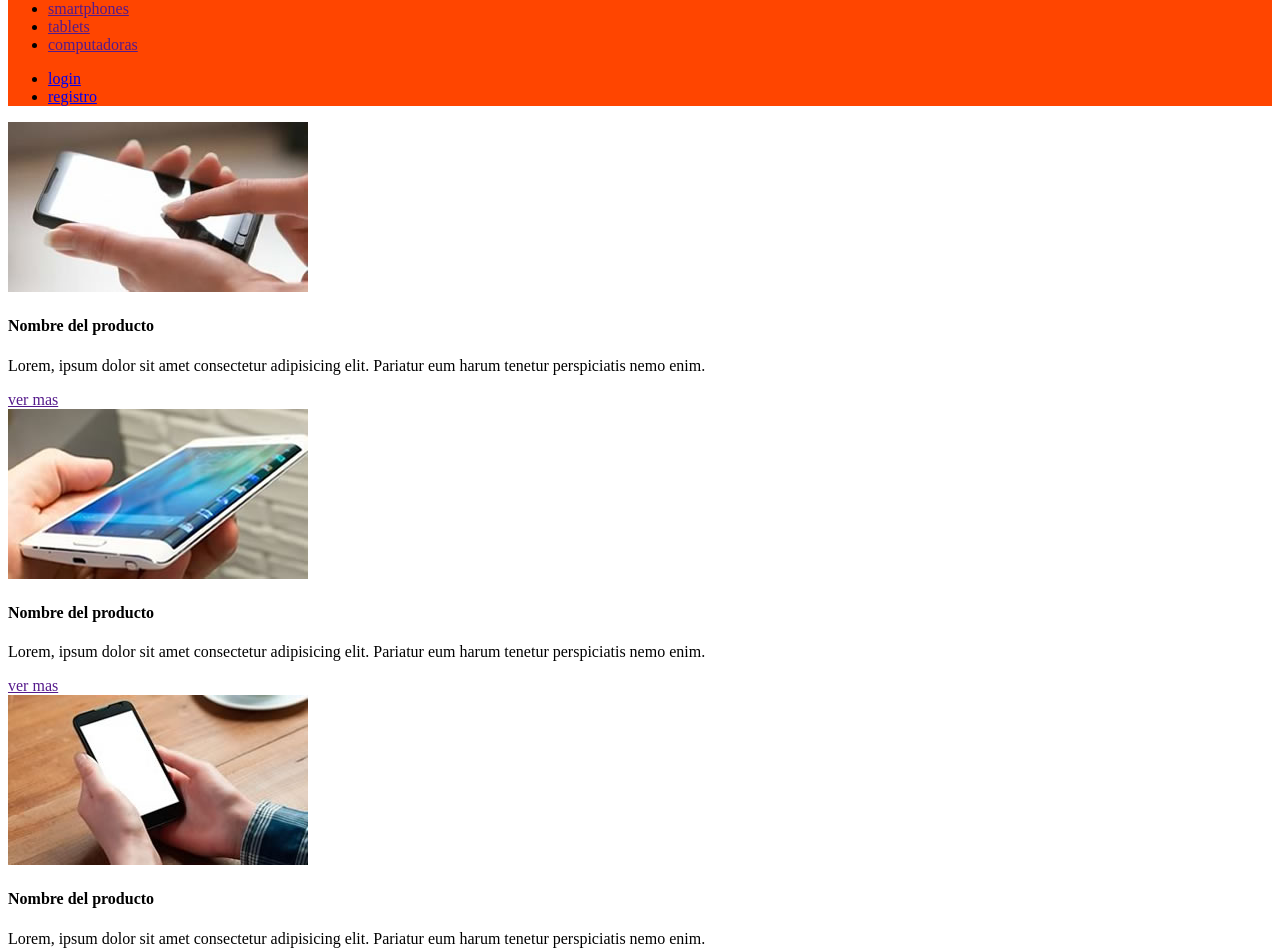
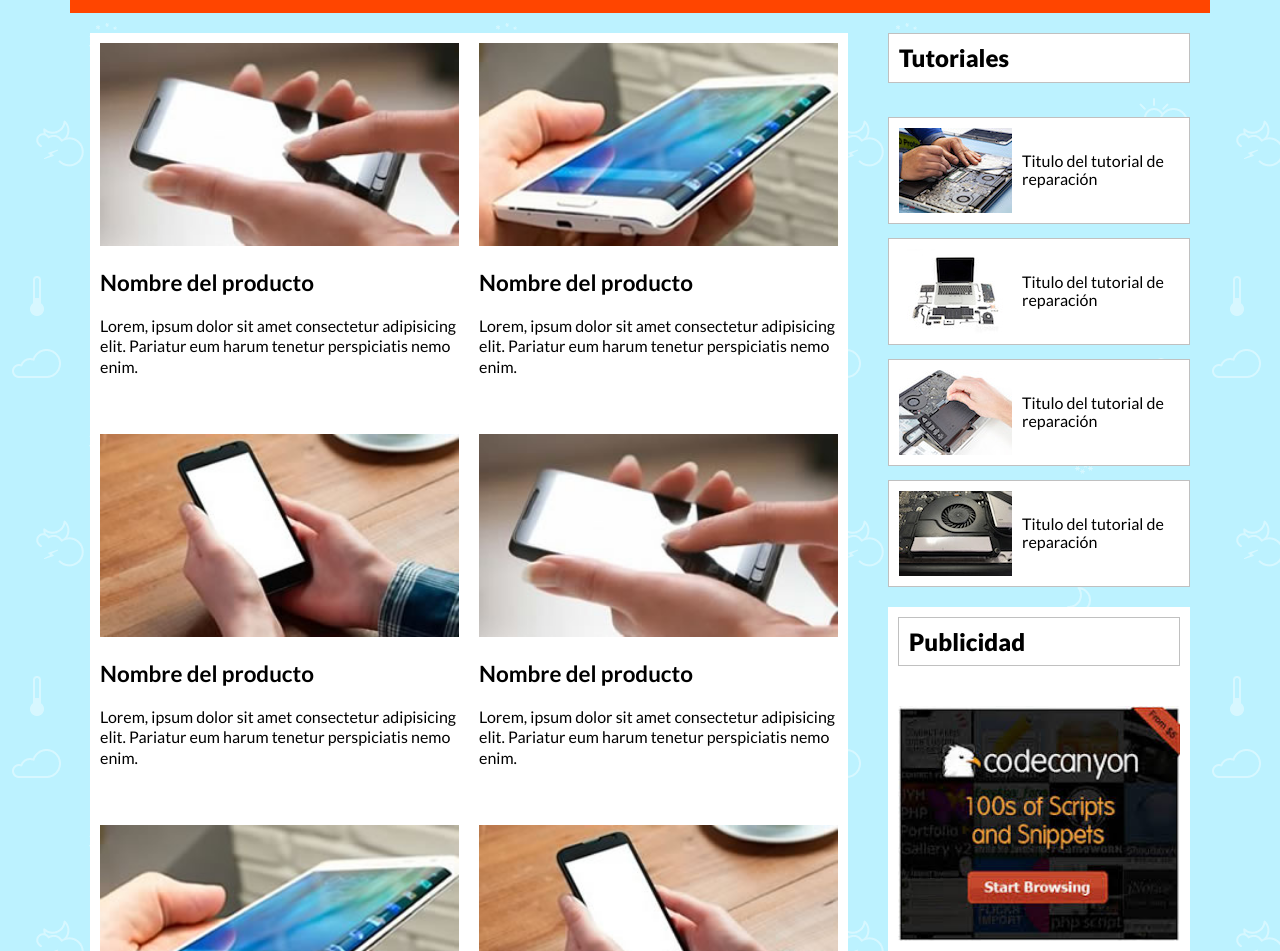
Before and after one commit to LudmiM/craftsy, a website: page views/home.html in a window 1280 px wide. Shown: the part 67-1018 px from the top of the page. Drawn offline with nearby package versions, Linux system fonts and the light colour scheme.

Commit message:
Estilos home

```diff
--- a/public/css/general.css
+++ b/public/css/general.css
@@ -0,0 +1,18 @@
+*{
+    margin: 0;
+    padding: 0;
+    box-sizing: border-box;
+}
+li {
+    list-style: none;
+}
+a {
+    text-decoration: none;
+    color: #ffffff;
+}
+body {
+    font-family: 'lato';
+    max-width: 1140px;
+    margin: 0 auto;
+    background-image: url('/img/bg-2.png');
+}
--- a/public/css/header.css
+++ b/public/css/header.css
@@ -0,0 +1,49 @@
+header {
+    background-color: #ff4500;
+    padding: 20px;
+}
+header section {
+    display: flex;
+    justify-content: space-between;
+}
+header section a {
+    border: 1px solid #ffffff;
+    padding: 5px;
+    border-radius: 4px;
+    font-size: 1.5rem;
+}
+header nav {
+    display: none;
+}
+header nav ul {
+    margin-top: 10px;
+}
+header nav ul li {
+    padding: 2px 0;
+}
+header nav ul li a {
+    text-transform: uppercase;
+}
+
+/*Tablet*/
+@media (min-width:768px) {
+
+    header {
+        display: flex;
+        gap: 20px;
+        align-items: center;
+    }
+    header section a {
+       display: none;
+    }
+    header nav {
+        display: flex;
+        justify-content: space-between;
+        width: 100%;
+        height: 40px;
+    }
+    header nav ul {
+        display: flex;
+        gap: 10px;
+    }
+}
--- a/public/css/home.css
+++ b/public/css/home.css
@@ -0,0 +1,105 @@
+/*MOBILE*/
+
+/*Section productos*/
+.home__main__section {
+    width: 100%;
+    padding: 20px;
+}
+.home__main__section__article {
+    width: 100%;
+    background-color: #ffffff;
+    padding: 10px;
+}
+.home__main__section__article img {
+    width: 100%;
+}
+.home__main__section__article h4 {
+    margin: 20px 0;
+    font-size: 1.4rem;
+}
+
+.home__main__section__article p {
+    line-height: 1.3rem;
+}
+
+/*ASide tutoriales*/
+
+.home__main__aside {
+    width: 100%;
+    padding: 20px;
+}
+.home__main__aside h2 {
+    background-color: #ffffff;
+    padding: 10px;
+    font-weight: 900;
+    border: 1px solid silver;
+    margin-bottom: 20px;
+}
+.home__main__aside__section--tutoriales {
+    margin-bottom: 20px;
+    display: flex;
+    flex-wrap: wrap;
+    row-gap: 14px;
+}
+.home__main__aside__section__article {
+    background-color: #ffffff;
+    border: 1px solid silver;
+    padding: 10px;
+    display: flex;
+    align-items: center;
+    gap : 10px;
+    width: 100%;
+}
+.home__main__aside__section--publicidad {
+    padding: 10px;
+    background-color: #ffffff;
+    display: flex;
+    flex-direction: column;
+    gap: 20px;
+}
+.home__main__aside__section--publicidad img {
+    width: 100%;
+}
+
+@media (min-width: 768px) {
+    .home__main__section {
+        display: flex;
+        flex-wrap: wrap;
+    }
+    .home__main__section__article {
+        width: 50%;
+    }
+    .home__main__aside__section--tutoriales {
+        justify-content: space-between;
+    }
+    .home__main__aside__section__article {
+        width: 49%;
+        border-bottom: 1px solid silver;
+    }
+    .home__main__aside__section--publicidad{
+        flex-direction: row;
+    }
+
+}
+
+@media (min-width: 1140px) {
+    .home__main {
+        display: flex;
+        flex-wrap: wrap;
+    }
+    .home__main__section {
+       width: 70%;
+    }
+    .home__main__aside {
+        width: 30%;
+    }
+    .home__main__aside__section--tutoriales {
+      flex-direction: column;
+    }
+    .home__main__aside__section__article {
+        width: 100%;
+    }
+    .home__main__aside__section--publicidad{
+        flex-direction: column;
+    }
+}
--- a/public/css/styles.css
+++ b/public/css/styles.css
@@ -1,3 +1,5 @@
+@import url('https://fonts.googleapis.com/css2?family=Lato:ital,wght@0,100;0,300;0,400;0,700;0,900;1,100;1,300;1,400;1,700;1,900&display=swap');
+@import './normalize.css';
 @import './general.css';
 @import './header.css';
 @import './home.css';
--- a/views/home.html
+++ b/views/home.html
@@ -1,66 +1,91 @@
 <!DOCTYPE html>
 <html lang="es">
+
 <head>
     <meta charset="UTF-8">
     <meta name="viewport" content="width=device-width, initial-scale=1.0">
     <title>Craftsy | Home</title>
     <link rel="stylesheet" href="/css/styles.css">
 </head>
+
 <body class="home">
-    <header style="background-color: orangered;">
-        <img src="/img/logo.png" alt="logo">
+    <header>
+        <section>
+            <img src="/img/logo.png" alt="Logo Craftsy">
+            <a href=""><i class="fa-solid fa-bars"></i></a>
+        </section>
+        <nav>
             <ul>
-            <li><a href="">smartphones</a></li>
-            <li><a href="">tablets</a></li>
-            <li><a href="">computadoras</a></li>
+                <li><a href="#">smartphones</a></li>
+                <li><a href="#">tablets</a></li>
+                <li><a href="#">computadoras</a></li>
             </ul>
             <ul>
-            <li><a href="/login">login</a></li>
-            <li><a href="/register">registro</a></li>
+                <li><a href="#">login</a></li>
+                <li><a href="#">registro</a></li>
             </ul>
+        </nav>
     </header>
     <main class="home__main">
         <section class="home__main__section">
             <article class="home__main__section__article">
                 <img src="/img/img-phone-01.jpg" alt="img-phone-01">
                 <h4>Nombre del producto</h4>
-                <p>Lorem, ipsum dolor sit amet consectetur adipisicing elit. Pariatur eum harum tenetur perspiciatis nemo enim.</p>
-                <a href="">ver mas</a>
+                <p>
+                    Lorem, ipsum dolor sit amet consectetur adipisicing elit. Pariatur
+                    eum harum tenetur perspiciatis nemo enim.
+                </p>
+                <a href="#">ver más</a>
             </article>
             <article class="home__main__section__article">
                 <img src="/img/img-phone-02.jpg" alt="img-phone-02">
                 <h4>Nombre del producto</h4>
-                <p>Lorem, ipsum dolor sit amet consectetur adipisicing elit. Pariatur eum harum tenetur perspiciatis nemo enim.</p>
-                <a href="">ver mas</a>
+                <p>
+                    Lorem, ipsum dolor sit amet consectetur adipisicing elit. Pariatur
+                    eum harum tenetur perspiciatis nemo enim.
+                </p>
+                <a href="#">ver más</a>
             </article>
             <article class="home__main__section__article">
                 <img src="/img/img-phone-03.jpg" alt="img-phone-03">
                 <h4>Nombre del producto</h4>
-                <p>Lorem, ipsum dolor sit amet consectetur adipisicing elit. Pariatur eum harum tenetur perspiciatis nemo enim.</p>
-                <a href="">ver mas</a>
+                <p>
+                    Lorem, ipsum dolor sit amet consectetur adipisicing elit. Pariatur
+                    eum harum tenetur perspiciatis nemo enim.
+                </p>
+                <a href="#">ver más</a>
             </article>
             <article class="home__main__section__article">
                 <img src="/img/img-phone-01.jpg" alt="img-phone-01">
                 <h4>Nombre del producto</h4>
-                <p>Lorem, ipsum dolor sit amet consectetur adipisicing elit. Pariatur eum harum tenetur perspiciatis nemo enim.</p>
-                <a href="">ver mas</a>
+                <p>
+                    Lorem, ipsum dolor sit amet consectetur adipisicing elit. Pariatur
+                    eum harum tenetur perspiciatis nemo enim.
+                </p>
+                <a href="#">ver más</a>
             </article>
             <article class="home__main__section__article">
                 <img src="/img/img-phone-02.jpg" alt="img-phone-02">
                 <h4>Nombre del producto</h4>
-                <p>Lorem, ipsum dolor sit amet consectetur adipisicing elit. Pariatur eum harum tenetur perspiciatis nemo enim.</p>
-                <a href="">ver mas</a>
+                <p>
+                    Lorem, ipsum dolor sit amet consectetur adipisicing elit. Pariatur
+                    eum harum tenetur perspiciatis nemo enim.
+                </p>
+                <a href="#">ver más</a>
             </article>
             <article class="home__main__section__article">
                 <img src="/img/img-phone-03.jpg" alt="img-phone-03">
                 <h4>Nombre del producto</h4>
-                <p>Lorem, ipsum dolor sit amet consectetur adipisicing elit. Pariatur eum harum tenetur perspiciatis nemo enim.</p>
-                <a href="">ver mas</a>
+                <p>
+                    Lorem, ipsum dolor sit amet consectetur adipisicing elit. Pariatur
+                    eum harum tenetur perspiciatis nemo enim.
+                </p>
+                <a href="#">ver más</a>>
             </article>
         </section>
         <aside class="home__main__aside">
+            <section class="home__main__aside__section--tutoriales">
                 <h2>Tutoriales</h2>
-            <section class="home__main__aside__section">
                 <article class="home__main__aside__section__article">
                     <img src="/img/aside-01.jpg" alt="aside-01">
                     <p>Titulo del tutorial de reparación</p>
@@ -78,12 +103,14 @@
                     <p>Titulo del tutorial de reparación</p>
                 </article>
             </section>
+            <section class="home__main__aside__section--publicidad">
                 <h2>Publicidad</h2>
-            <section class="home__main__aside__section">
-                <img src="/img/ad-01.jpg" alt="ad-01">
-                <img src="/img/ad-02.jpg" alt="ad-02">
+                <img src="/img/ad-01.jpg" alt="Publi-01">
+                <img src="/img/ad-02.jpg" alt="Publi-02">
             </section>
         </aside>
     </main>
+    <script src="https://kit.fontawesome.com/62a6949a36.js" crossorigin="anonymous"></script>
 </body>
+
 </html>
```
Lines whose indentation alone changed are shown as unchanged.
